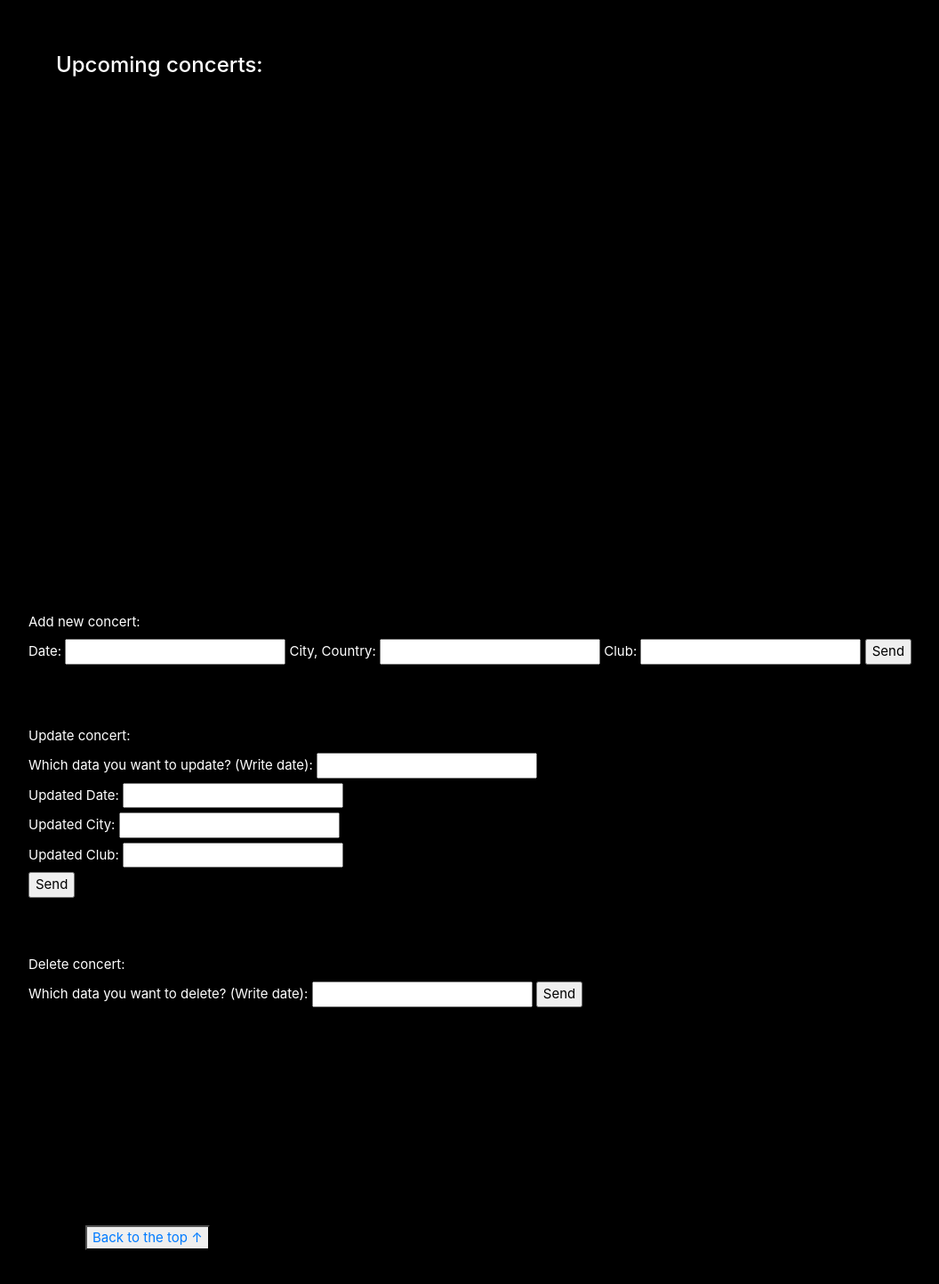
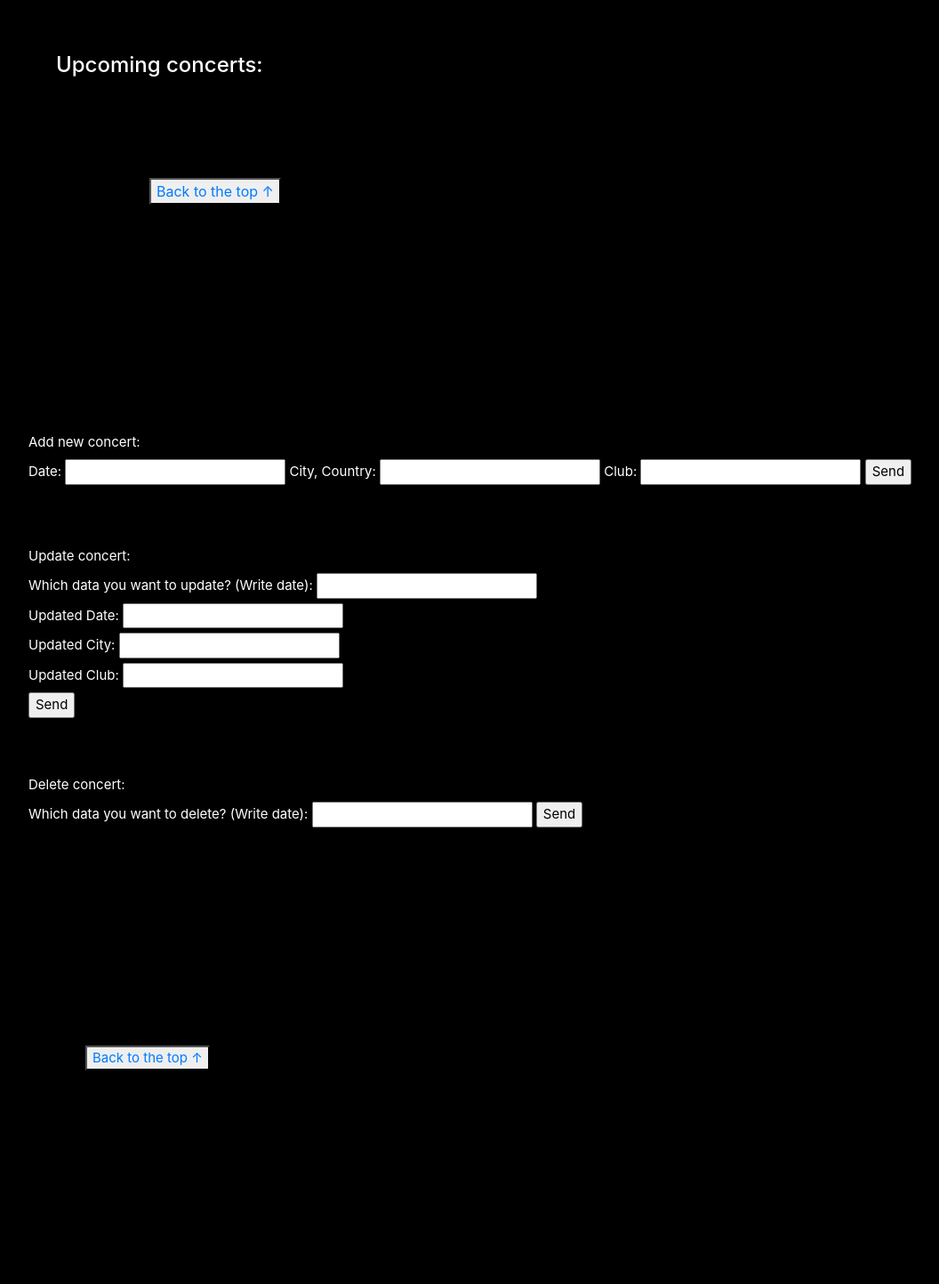
Before and after one commit to Varhanikova/semestralka2, a PHP site: page /Concerts.php in a window 1280 px wide. Shown: the part 334-1777 px from the top of the page at 89% size, without its empty margins (32-1088 px from the left). After the commit the page ends 1537 px from the top, so only its background shows below. Run offline with PHP 8.4, Linux system fonts and the light colour scheme; data that the repository does not hold is empty.

Commit message:
add button to go on the top page

```diff
--- a/Concerts.php
+++ b/Concerts.php
@@ -90,6 +90,9 @@ $concerts  = $storage->getAll();
         <h2><?=$conc->getClub() ?></h2>
 </div>
 <?php } ?>
+<a href="#top" class="toop3">
+    <button>Back to the top ↑ </button>
+</a>
 <div id="Add" class="DBConcerts">
 <div class="addConcert">
     <label>Add new concert: </label>
--- a/DB_storage.php
+++ b/DB_storage.php
@@ -37,12 +37,12 @@ public function saveConcert(Concert $concert): void {
 }
 public function editConcert( string $zaznam,string $newDate,string $newCity, string $newClub) : void {
 
-        $stmt = $this->pdo->prepare("UPDATE concerts SET datum=?, city=?, club=? WHERE datum='$zaznam'");
-        $stmt->execute([$newDate, $newCity,$newClub]);
+        $stmt = $this->pdo->prepare("UPDATE concerts SET datum=?, city=?, club=? WHERE datum=?");
+        $stmt->execute([$newDate, $newCity,$newClub,$zaznam]);
 }
 public function deleteConcert(string $which) {
-    $stmt = $this->pdo->prepare("DELETE FROM concerts WHERE datum='$which'");
-    $stmt->execute();
+    $stmt = $this->pdo->prepare("DELETE FROM concerts WHERE datum=?");
+    $stmt->execute([$which]);
 
 }
 }
--- a/style.css
+++ b/style.css
@@ -3,7 +3,7 @@ body {
     background-color: black;
 }
 .addConcert {
-    margin-top: 50vw;
+    margin-top: 20vw;
 
 }
 .DBConcerts{
@@ -160,6 +160,13 @@ color: white;
 .toop2 a{
     color: #007bff;
     }
+
+.toop3 button{
+    margin-top: 5vw;
+    margin-left: 5vw;
+    font-size: 2.5vw;
+    color: #007bff;
+}
 .toop2 button {
     color: #007bff;
     margin-left: 5vw;
@@ -216,6 +223,11 @@ color: white;
     background-color: grey;
 }
 @media screen and (min-width: 479px) {
+    .toop3 button{
+        font-size: 2vh;
+        margin-left: 25vh;
+        margin-top: 10vh;
+    }
     .kalendare p{
         margin-left: 13.7vh;
         color: black;
```
